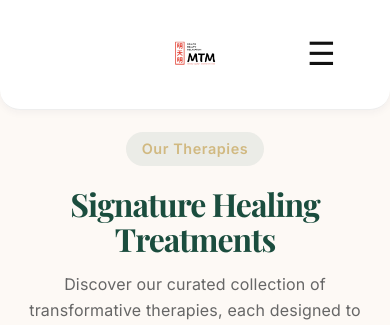
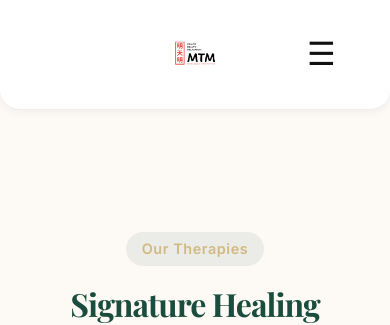
Before and after one commit to kumarannathan/mtmsite, a React (Vite) app in the folder skincare-vite/: page /therapies in a window 390 px wide. Shown: the top 325 px of the page. Built offline with nearby package versions, Linux system fonts and the light colour scheme.

Commit message:
Enhance Therapies page layout by adding padding adjustments for improved mobile responsiveness. Update margin properties to ensure better presentation across devices.

```diff
--- a/skincare-vite/src/pages/Therapies.tsx
+++ b/skincare-vite/src/pages/Therapies.tsx
@@ -166,7 +166,9 @@ export default function Therapies() {
           display: 'flex',
           justifyContent: 'center',
           marginBottom: isMobile ? 20 : 32,
-          marginTop: isMobile ? '8px' : '2%'
+          marginTop: isMobile ? '8px' : '2%',
+          paddingTop: isMobile ? '100px' : '0%',
+
         }}>
           <span style={{
             background: 'rgba(27,77,62,0.08)',
```
